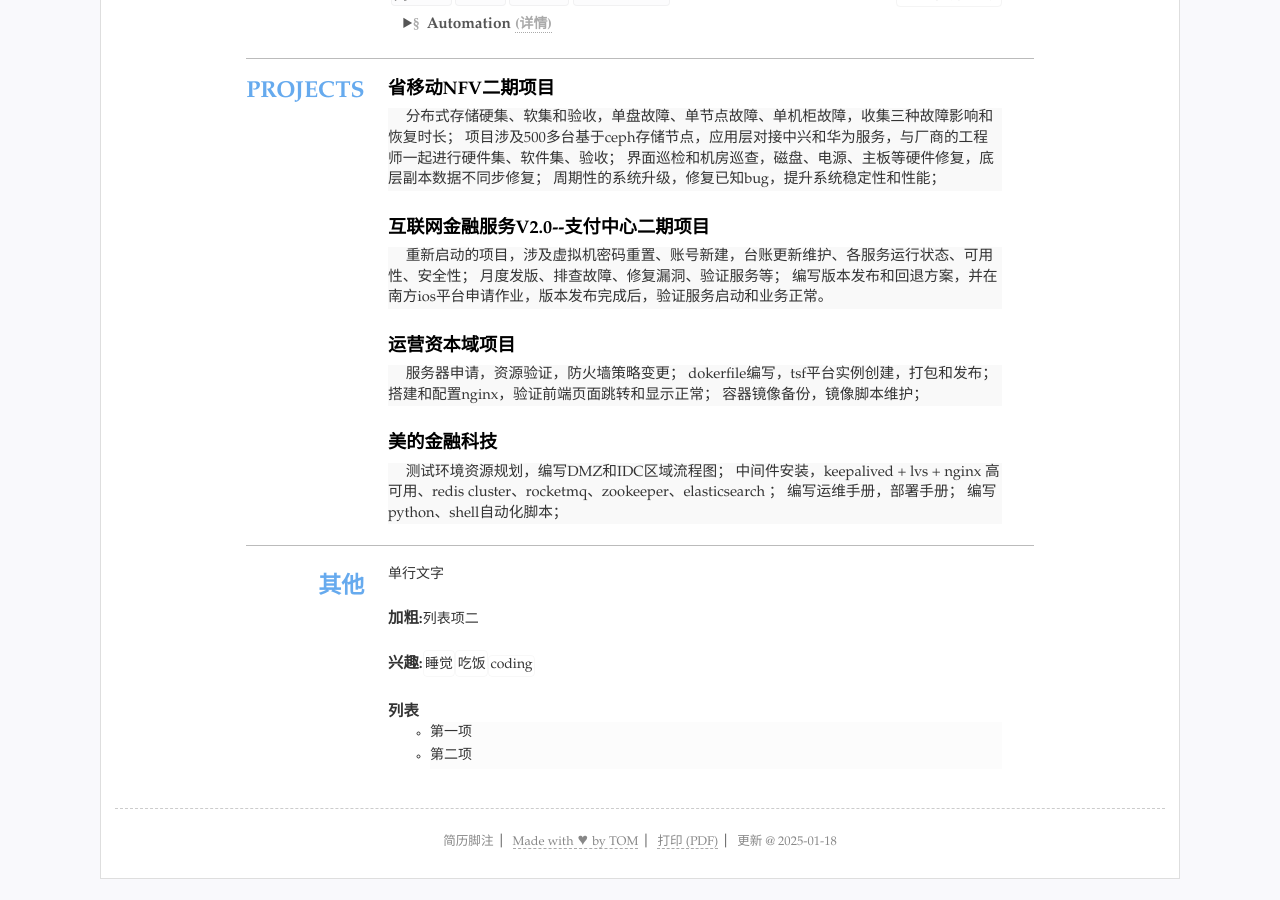
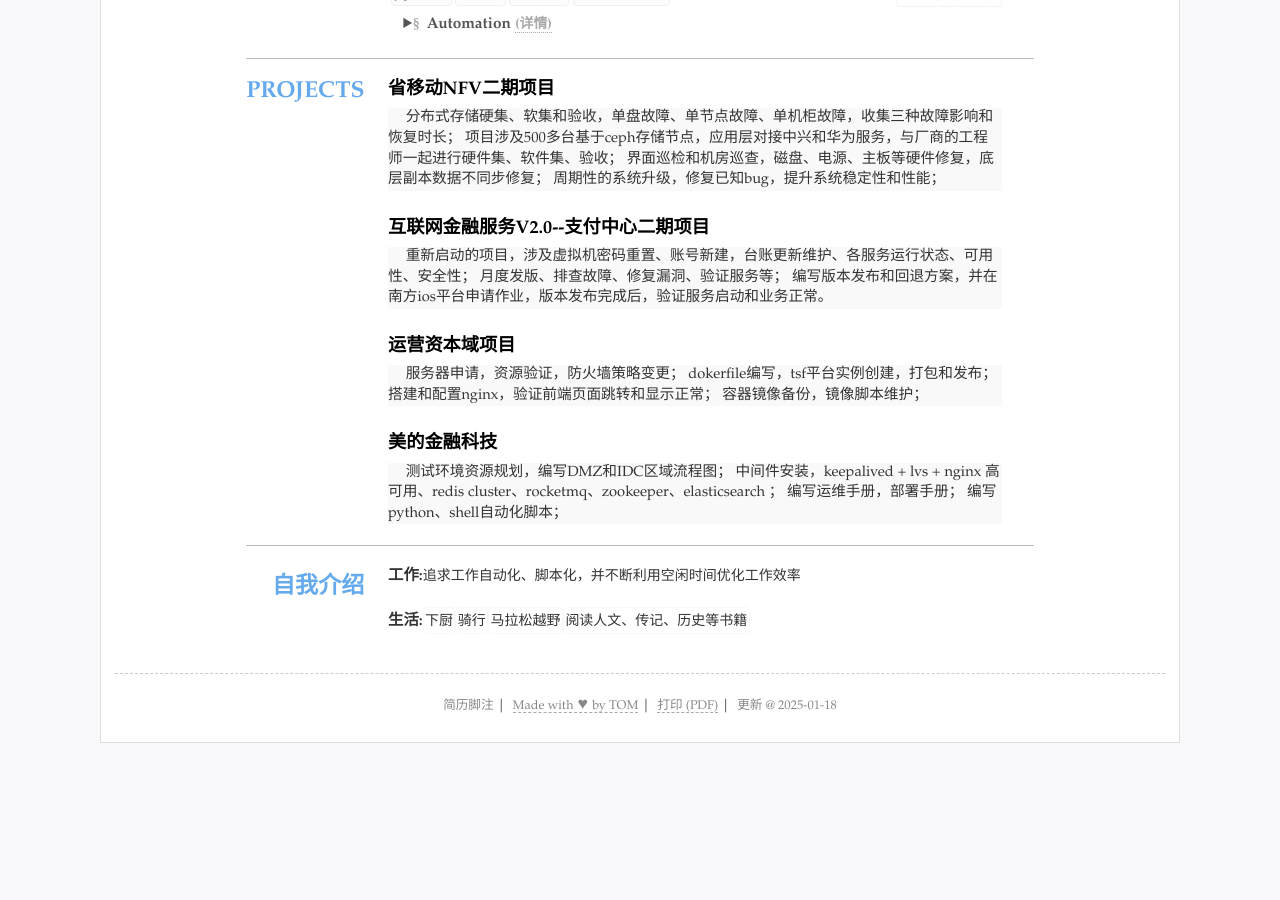
Before and after one commit to YogaTom/resume, a Jekyll site: the page built from index.html, in a window 1280 px wide and 900 px high, scrolled down 935 px. Built offline with Jekyll 4.4.1, drawn with Linux system fonts in a browser that asks for light colours; after the commit the page ends 1699 px from its top, so only the background shows below that.

Commit message:
Update resume.yml

```diff
--- a/_data/resume.yml
+++ b/_data/resume.yml
@@ -69,9 +69,8 @@ main: #简历主要内容，
     - Ceph
     summary: 分布式存储
     detail: 负责广东移动5GC二期项目的浪潮ceph存储运维，日常维护、界面巡检和命令行界面巡检；
-            保障分布式存储系统的正常运行，更换坏的备件，加载升级补丁等；参与与移动客户的会议沟通、方案编写和故障案例编写；
-            take over the project of China Mobile 5GC Phase II, responsible for the operation and maintenance of the distributed storage system (ceph system running on the linux system), daily maintenance, graphical interface detection, command line interface detection, etc.;
-            Ensure the normal operation of the distributed storage system, replace bad spare parts, load upgrade patches, etc.; participate in meetings, write solutions and fault cases with mobile customers;
+            保障分布式存储系统的正常运行，更换坏的备件，加载升级补丁等；
+            参与与移动客户的会议沟通、方案编写和故障案例编写；
 
   - title: 润建股份有限公司
     sub: 应用运维工程师
@@ -80,8 +79,8 @@ main: #简历主要内容，
     - docker
     - kubernetes
     summary: Java Application
-    detail: 负责南方电网数字企业科技（广东）有限公司财务金融事业部的运维工作，负责两个项目：互联网金融服务V2.0支付中心和金融业务2.0;
-            主要负责支付中心，亦会参与金融业务2.0的日常运维、发版、故障处理、晚班值守等
+    detail: 互联网金融服务V2.0支付中心和运营资本域项目的运维工作;
+            日常运维、中间件搭建，故障处理、版本发布、回退、验证服务;
 
   - title: 亿达信息技术有限公司
     sub:  DevOps
@@ -92,14 +91,10 @@ main: #简历主要内容，
     - docker
     - middleware
     summary: Automation
-    detail: dispatch to the customer's site to solve the problem, and write the solution to the problem in the form of a document,
-            and then submit it to the customer for confirmation.
-            The main work is to write scripts to automate the operation and maintenance of the customer's system,
-            and to write the operation and maintenance manual of the customer's system.
-            外派至美的总部办公，收集、发现和解决问题，如linux系统基础信息、磁盘容量、进程状态、网络状态等；
+    detail: 外派美的，收集、发现和解决问题，如linux系统基础信息、磁盘容量、进程状态、网络状态等；
             月度应用发版，检测nginx、java应用日志备份情况；
-            为客户编写自动化脚本，如自动化部署、自动化监控、自动化备份等；目前80—90%的工作都自动化；
-            为客户编写运维手册，如系统基础信息、系统架构、系统监控、系统备份等；
+            编写自动化脚本，如自动化部署、自动化监控、自动化备份等，目前80—90%的工作都自动化；
+            编写运维手册，如系统基础信息、系统架构、系统监控、系统备份等；
 
 - type: projects
   name: Projects
@@ -135,20 +130,24 @@ main: #简历主要内容，
 #others 其他简略内容(列表)
 others: #其他列表显示
 - type: others #ID可以为空
-  name: '其他'
+  name: '自我介绍'
   content: #选择需要的格式
-  - 单行文字
-  - title: "加粗:"
-    text: "列表项二"
-  - title: "兴趣:"
+  - title: "工作:"
+    text: "逻辑思维强，熟悉技能项里的基础原理，爱钻研"
+    text: "根据需求，阅读官网英文教程，并在测试环境中运用"
+    text: "从不同渠道提升自我，书籍、博客、论坛、视频，思维广泛"
+    text: "追求工作自动化、脚本化，并不断利用空闲时间优化工作效率"
+
+  - title: "生活:"
     items: #单行列表
-    - 睡觉
-    - 吃饭
-    - coding
-  - title: 列表
-    list:
-    - 第一项
-    - 第二项
+    - 下厨
+    - 骑行
+    - 马拉松越野
+    - 阅读人文、传记、历史等书籍
+  # - title: 列表
+  #   list:
+  #   - 第一项
+  #   - 第二项
 #- type:
 #  name: '其他'
 #  content: #选择需要的格式
```
